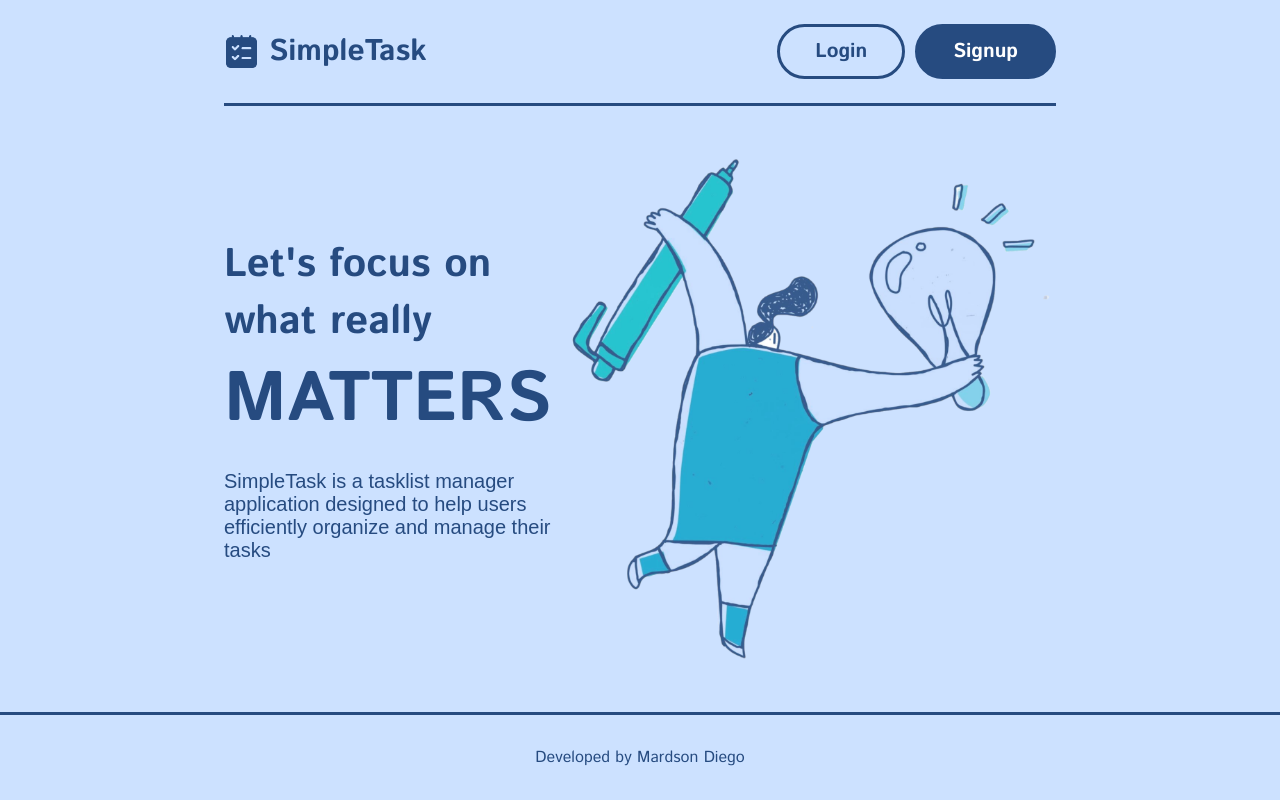
After one commit to Mardson581/SimpleTask, a Flask app: template templates/index.html in a window 1280 px wide. The commit adds this page. Run offline with Flask 3, Linux system fonts and the light colour scheme; the template is opened without the code that fills it: most values are stand-ins (such as "Sample title", 1, 10 or a date in 2020).

Commit message:
Index page front-end complete!

```diff
--- a/app/__init__.py
+++ b/app/__init__.py
@@ -4,7 +4,5 @@ app = Flask(__name__)
 app.static_folder = "../static"
 app.template_folder = "../templates"
 app.config["DATABASE"] = "simpletask.db"
+
 from app import routes
-
-if __name__ == "__main__":
-    app.run()
--- a/app/routes.py
+++ b/app/routes.py
@@ -1,7 +1,7 @@
 import uuid
 from sqlite3 import OperationalError
 
-from flask import make_response, request, render_template, redirect
+from flask import make_response, request, render_template, redirect, url_for
 from werkzeug.exceptions import BadRequestKeyError
 
 from app import app
@@ -13,8 +13,13 @@ from app.tasks import list_tasks, update_task_status, get_user_session, delete_t
 
 @app.route('/')
 def index_page():
-    data = uuid.uuid4()
-    response = make_response(f"<h1>Some random data here: {data}</h1>")
+    response = make_response(render_template("index.html"))
+    try:
+        session_id = request.cookies["session_id"]
+        if is_authenticated(session_id):
+            return make_response(redirect("/home"))
+    except BadRequestKeyError:
+        response.set_cookie("session_id", "", httponly=True, samesite="Strict")
     return response
 
 
@@ -170,7 +175,7 @@ def mark_done(task_id: int):
     if update_task_status(task_id, TaskStatus.DONE, user.id):
         return make_response(redirect("/home"))
     else:
-        return home_page(warning="An error was occurred while trying to update the task!"), 401
+        return url_for("home", warning="An error was occurred while trying to update the task!"), 401
 
 
 @app.route("/delete/<int:task_id>", methods=["POST"])
@@ -192,7 +197,7 @@ def delete_task(task_id: int):
     if delete_task_by_id(task_id, user.id):
         return make_response(redirect("/home"))
     else:
-        return home_page(warning="An error was occurred while trying to delete the task!"), 401
+        return url_for("home", warning="An error was occurred while trying to delete the task!"), 401
 
 
 @app.route("/update", methods=["POST"])
--- a/static/css/base.css
+++ b/static/css/base.css
@@ -46,6 +46,32 @@ header {
     border-bottom: solid 3px var(--blue);
     width: 65%;
     height: fit-content;
+}
+
+#index-content {
+    width: 65vw;
+    height: 50vh;
+}
+
+#index-content h1 {
+    font-size: 40px;
+    width: 50%;
+}
+
+#index-content p {
+    font-family: sans-serif;
+    font-weight: lighter;
+    font-size: 20px;
+    width: 100%;
+}
+
+#index-content h1 span {
+    font-size: 70px;
+}
+
+#index-image {
+    width: 45vw;
+    max-width: 500px;
 }
 
 #logo {
--- /dev/null
+++ b/templates/index.html
@@ -0,0 +1,20 @@
+{% extends "base.html" %}
+{% block title %}
+	{{ title }}
+{% endblock %}
+{% block menu %}
+	<div class="form-line">
+        <a class="button" href="/login" style="background-color: var(--light-blue); color: var(--blue)">Login</a>
+        <a class="button" href="/signup">Signup</a>
+    </div>
+{% endblock %}
+{% block content %}
+    <div class="form-line" id="index-content">
+        <h1>
+            Let's focus on what really<br>
+            <span>MATTERS</span>
+            <p>SimpleTask is a tasklist manager application designed to help users efficiently organize and manage their tasks</p>
+        </h1>
+        <img id="index-image" src="{{ url_for("static", filename="images/background.png") }}" alt="SimpleTask">
+    </div>
+{% endblock %}
```
Also changed, not shown: simpletask.db, static/images/background.jpeg (added), static/images/background.png (added).
